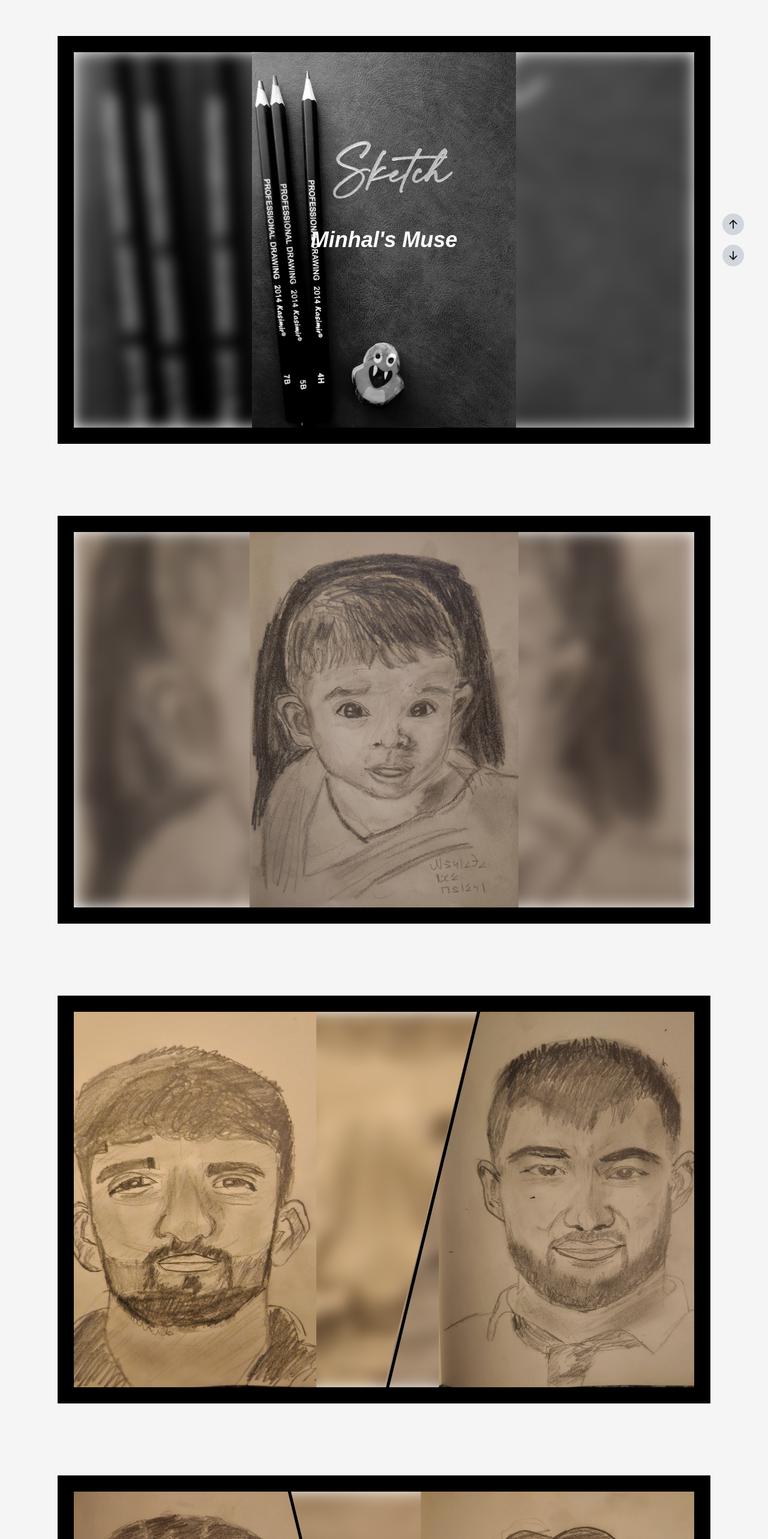
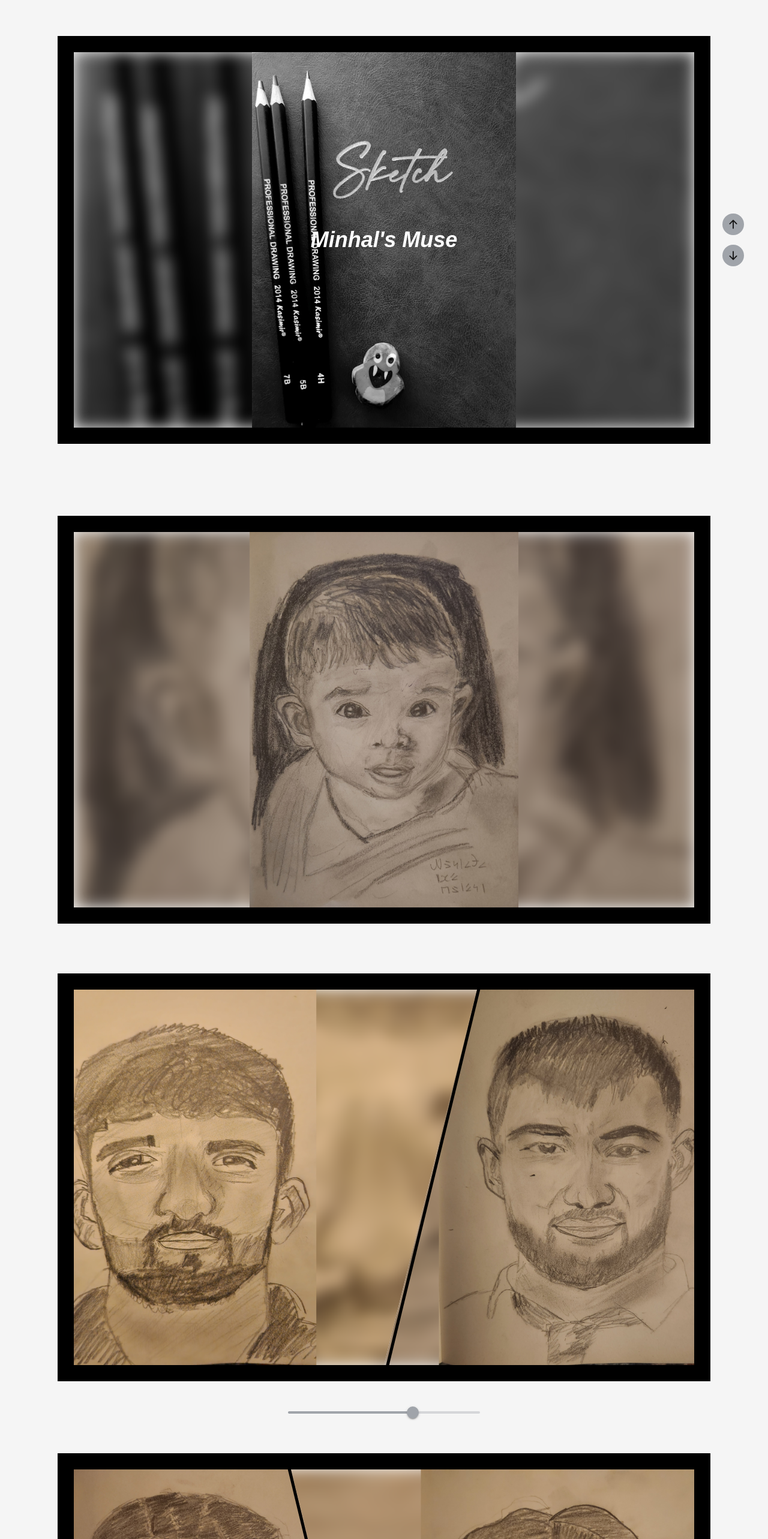
Before and after one commit to minhalexus/drawmerce, a Next.js app in the folder drawmerce-next/: page /board in a window 1280 px wide. Shown: the top 2566 px of the page at 60% size. Built offline with nearby package versions, Linux system fonts and the light colour scheme.

Commit message:
added slider from mui

```diff
--- a/drawmerce-next/package.json
+++ b/drawmerce-next/package.json
@@ -9,7 +9,10 @@
     "lint": "next lint"
   },
   "dependencies": {
+    "@emotion/react": "^11.14.0",
+    "@emotion/styled": "^11.14.0",
     "@heroicons/react": "^2.2.0",
+    "@mui/material": "^7.0.2",
     "next": "15.3.0",
     "react": "^19.0.0",
     "react-dom": "^19.0.0"
--- a/drawmerce-next/src/app/board/page.tsx
+++ b/drawmerce-next/src/app/board/page.tsx
@@ -5,6 +5,7 @@ import FrameForwardSlash from "@drawmerce/components/FrameForwardSlash";
 import FrameBackwardSlash from "@drawmerce/components/FrameBackwardSlash";
 import FrameContainer from "@drawmerce/components/FrameContainer";
 import {ArrowDownIcon, ArrowUpIcon} from "@heroicons/react/16/solid";
+
 
 export default function BoardPage() {
     return (
@@ -31,7 +32,7 @@ export default function BoardPage() {
                             previousSection.scrollIntoView({behavior: 'smooth'});
                         }
                     }}
-                    className="p-2 bg-gray-300 rounded-full hover:bg-gray-300 cursor-pointer"
+                    className="p-2 bg-[#a0a4aa] rounded-full hover:bg-gray-200 cursor-pointer"
                 >
         <span className="h-5 w-5">
             <ArrowUpIcon className="h-5 w-5"/>
@@ -49,11 +50,11 @@ export default function BoardPage() {
                             nextSection.scrollIntoView({behavior: 'smooth'});
                         }
                     }}
-                    className="p-2 bg-gray-300 rounded-full hover:bg-gray-300 cursor-pointer"
+                    className="p-2 bg-[#a0a4aa] rounded-full hover:bg-gray-200 cursor-pointer"
                 >
-        <span className="h-5 w-5">
-            <ArrowDownIcon className="h-5 w-5"/>
-        </span>
+                    <span className="h-5 w-5">
+                        <ArrowDownIcon className="h-5 w-5"/>
+                    </span>
                 </button>
             </div>
         </div>
--- a/drawmerce-next/src/components/FrameBackwardSlash.tsx
+++ b/drawmerce-next/src/components/FrameBackwardSlash.tsx
@@ -1,9 +1,12 @@
 import React, {MouseEventHandler, useState} from "react";
 import Image from "next/image";
 
-export default function FrameBackwardSlash() {
-    const [displacement, setDisplacement] = useState(65); // Slider displacement state
+interface FrameBackwardSlashProps {
+    displacement: number;
+    setDisplacement: (displacement: number) => void;
+}
 
+export default function FrameBackwardSlash({ displacement, setDisplacement }: FrameBackwardSlashProps) {
     const diagonalClipPaths = {
         firstDiv: `polygon(${100 - displacement}% 0, 100% 0, 100% 100%, ${115 - displacement}% 100%)`,
         blackLineDiv: `polygon(${100 - displacement}% 0, ${99.5 - displacement}% 0, ${114.5 - displacement}% 100%, ${115 - displacement}% 100%)`,
--- a/drawmerce-next/src/components/FrameContainer.tsx
+++ b/drawmerce-next/src/components/FrameContainer.tsx
@@ -1,8 +1,9 @@
-import React from 'react';
+import React, {useState} from 'react';
 import FrameBackwardSlash from "@drawmerce/components/FrameBackwardSlash";
 import FrameForwardSlash from "@drawmerce/components/FrameForwardSlash";
 import FrameSingle from "@drawmerce/components/FrameSingle";
 import FrameCover from "@drawmerce/components/FrameCover";
+import Slider from '@mui/material/Slider';
 
 interface ContainerProps {
     variant?: 'FrameForwardSlash' | 'FrameBackwardSlash' | 'FrameSingle' | 'FrameCover';
@@ -10,16 +11,22 @@ interface ContainerProps {
 }
 
 const FrameContainer: React.FC<ContainerProps> = ({variant = 'FrameForwardSlash', media}) => {
+    const [displacement, setDisplacement] = useState(65); // Slider displacement state
+
     let content;
     if (variant === 'FrameForwardSlash') {
-        content = <FrameForwardSlash/>;
+        content = <FrameForwardSlash displacement={displacement} setDisplacement={setDisplacement} />;
     } else if (variant === 'FrameBackwardSlash') {
-        content = <FrameBackwardSlash/>;
+        content = <FrameBackwardSlash displacement={displacement} setDisplacement={setDisplacement} />;
     } else if (variant === 'FrameCover') {
-        content = <FrameCover media={ media }/>
+        content = <FrameCover media={media}/>
     } else {
-        content = <FrameSingle media={ media }/>;
+        content = <FrameSingle media={media}/>;
     }
+
+    const handleChange = (event: Event, newValue: number | number[]) => {
+        setDisplacement(newValue as number);
+    };
 
     return (
         <section
@@ -30,9 +37,23 @@ const FrameContainer: React.FC<ContainerProps> = ({variant = 'FrameForwardSlash'
                 display: 'flex',
                 justifyContent: 'center',
                 alignItems: 'center',
+                flexDirection: 'column'
             }}
         >
             {content}
+            {(variant === 'FrameForwardSlash' || variant === 'FrameBackwardSlash') && (
+                <div style={{
+                    width: '20rem',
+                    paddingTop: '2.3rem'
+                }}>
+                    <Slider value={displacement}
+                            onChange={handleChange}
+                            aria-label="Default"
+                            valueLabelDisplay="auto"
+                            sx={{color: '#a0a4aa'}}
+                    />
+                </div>
+            )}
         </section>
     );
 };
--- a/drawmerce-next/src/components/FrameForwardSlash.tsx
+++ b/drawmerce-next/src/components/FrameForwardSlash.tsx
@@ -1,8 +1,12 @@
 import React, {MouseEventHandler, useState} from "react";
 import Image from "next/image";
 
-export default function FrameForwardSlash() {
-    const [displacement, setDisplacement] = useState(65); // Slider displacement state
+interface FrameForwardSlashProps {
+    displacement: number;
+    setDisplacement: (displacement: number) => void;
+}
+
+export default function FrameForwardSlash({ displacement, setDisplacement }: FrameForwardSlashProps) {
 
     const diagonalClipPaths = {
         firstDiv: `polygon(0 0, ${displacement}% 0, ${displacement - 15}% 100%, 0 100%)`,
```
Also changed, not shown: 1 other file (tests, documents, lock files or other folders).
